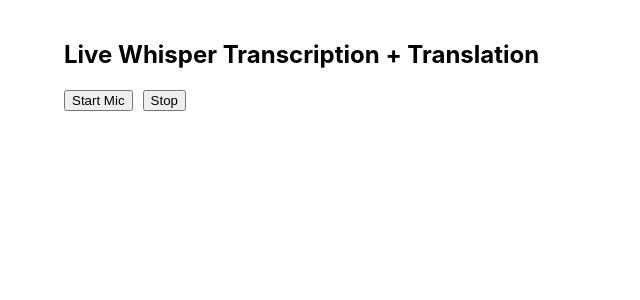
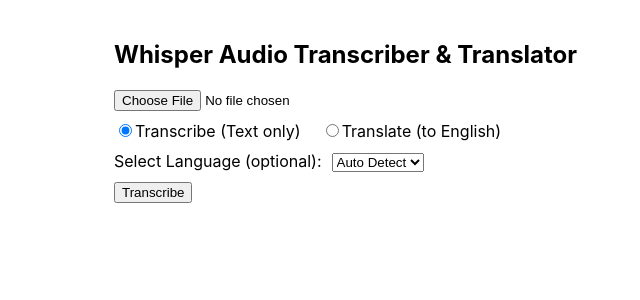
Before and after one commit to Aashisahu03/VoiceToText, a React (Create React App) app in the folder transcriber-frontend/: page / in a window 1280 px wide. Shown: the top 300 px of the page, without its empty margins (226-866 px from the left). Built offline with nearby package versions, Linux system fonts and the light colour scheme.

Commit message:
Transcription-working

```diff
--- a/transcriber-frontend/src/App.js
+++ b/transcriber-frontend/src/App.js
@@ -1,121 +1,143 @@
-'use client';
-import React, { useState, useRef } from "react";
+import React, { useState } from "react";
 
-export default function App() {
+function App() {
+  const [file, setFile] = useState(null);
+  const [mode, setMode] = useState("transcribe"); // transcribe or translate
+  const [language, setLanguage] = useState(""); // auto-detect by default
   const [transcript, setTranscript] = useState("");
   const [translation, setTranslation] = useState("");
-  const [partialTranscript, setPartialTranscript] = useState("");
-  const [partialTranslation, setPartialTranslation] = useState("");
+  const [loading, setLoading] = useState(false);
 
-  const wsRef = useRef(null);
-  const audioContextRef = useRef(null);
-  const streamRef = useRef(null);
-  const processorRef = useRef(null);
-
-  const startRealtime = async () => {
+  const handleFileChange = (e) => {
+    setFile(e.target.files[0]);
     setTranscript("");
     setTranslation("");
-    setPartialTranscript("");
-    setPartialTranslation("");
-
-    wsRef.current = new WebSocket("ws://127.0.0.1:8000/ws/translate");
-    wsRef.current.binaryType = "arraybuffer";
-
-    wsRef.current.onopen = () => console.log("WS open");
-
-    wsRef.current.onmessage = (event) => {
-      try {
-        const msg = JSON.parse(event.data);
-        if (msg.type === "partial") {
-          if (msg.transcript) setPartialTranscript(msg.transcript);
-          if (msg.translation) setPartialTranslation(msg.translation);
-        } else if (msg.type === "final") {
-          if (msg.transcript) setTranscript(prev => prev + msg.transcript + "\n");
-          if (msg.translation) setTranslation(prev => prev + msg.translation + "\n");
-          setPartialTranscript("");
-          setPartialTranslation("");
-        }
-      } catch (err) {
-        console.log("Non-JSON WS message:", event.data);
-      }
-    };
-
-    wsRef.current.onclose = () => console.log("WS closed");
-
-    // get mic & audio context
-    streamRef.current = await navigator.mediaDevices.getUserMedia({ audio: true });
-    audioContextRef.current = new AudioContext({ sampleRate: 48000 });
-
-    await audioContextRef.current.audioWorklet.addModule("/recorder-worklet.js");
-
-    const source = audioContextRef.current.createMediaStreamSource(streamRef.current);
-    const processor = new AudioWorkletNode(audioContextRef.current, "pcm-recorder", { processorOptions: { downsampleTo: 16000 } });
-    processorRef.current = processor;
-
-    processor.port.onmessage = (e) => {
-      const data = e.data;
-      if (data?.type === "data" && data.payload && wsRef.current?.readyState === WebSocket.OPEN) {
-        wsRef.current.send(data.payload);
-      }
-    };
-
-    const silentGain = audioContextRef.current.createGain();
-    silentGain.gain.value = 0;
-    source.connect(processor);
-    processor.connect(silentGain);
-    silentGain.connect(audioContextRef.current.destination);
   };
 
-  const stopRealtime = async () => {
-    if (wsRef.current) {
-      try {
-        if (wsRef.current.readyState === WebSocket.OPEN) wsRef.current.send("__end__");
-        wsRef.current.close();
-      } catch (err) { console.warn("WS close error:", err); }
-      wsRef.current = null;
+  const handleModeChange = (e) => {
+    setMode(e.target.value);
+    setTranscript("");
+    setTranslation("");
+  };
+
+  const handleSubmit = async (e) => {
+    e.preventDefault();
+    if (!file) return alert("Please upload an audio file");
+
+    setLoading(true);
+
+    const formData = new FormData();
+    formData.append("file", file);
+    if (language) {
+      formData.append("language", language); // optional
     }
 
-    if (processorRef.current) {
-      try { processorRef.current.disconnect(); } catch { }
-      processorRef.current = null;
+    try {
+      const endpoint =
+        mode === "transcribe"
+          ? "http://127.0.0.1:8000/transcribe"
+          : "http://127.0.0.1:8000/translate";
+
+      const response = await fetch(endpoint, {
+        method: "POST",
+        body: formData,
+      });
+      const data = await response.json();
+
+      if (mode === "transcribe") {
+        setTranscript(data.transcript || "");
+        setTranslation("");
+      } else {
+        setTranscript("");
+        setTranslation(data.translation || "");
+      }
+    } catch (error) {
+      alert("Error processing audio");
+      console.error(error);
     }
 
-    if (audioContextRef.current) {
-      try { if (audioContextRef.current.state === "running") await audioContextRef.current.close(); } catch { }
-      audioContextRef.current = null;
-    }
-
-    if (streamRef.current) {
-      streamRef.current.getTracks().forEach(t => t.stop());
-      streamRef.current = null;
-    }
-
-    setPartialTranscript("");
-    setPartialTranslation("");
+    setLoading(false);
   };
 
   return (
-    <div style={{ maxWidth: 700, margin: "auto", padding: 20 }}>
-      <h2>Live Whisper Transcription + Translation</h2>
+    <div style={{ maxWidth: 600, margin: "auto", padding: 20 }}>
+      <h2>Whisper Audio Transcriber & Translator</h2>
 
-      <div style={{ marginTop: 20 }}>
-        <button onClick={startRealtime}>Start Mic</button>
-        <button onClick={stopRealtime} style={{ marginLeft: 10 }}>Stop</button>
-      </div>
+      <form onSubmit={handleSubmit}>
+        <input type="file" accept="audio/*" onChange={handleFileChange} />
 
-      {(transcript || partialTranscript) && (
+        {/* Mode selection */}
+        <div style={{ marginTop: 10 }}>
+          <label>
+            <input
+              type="radio"
+              value="transcribe"
+              checked={mode === "transcribe"}
+              onChange={handleModeChange}
+            />
+            Transcribe (Text only)
+          </label>
+
+          <label style={{ marginLeft: 20 }}>
+            <input
+              type="radio"
+              value="translate"
+              checked={mode === "translate"}
+              onChange={handleModeChange}
+            />
+            Translate (to English)
+          </label>
+        </div>
+
+        {/* Language dropdown */}
+        <div style={{ marginTop: 10 }}>
+          <label>
+            Select Language (optional):
+            <select
+              value={language}
+              onChange={(e) => setLanguage(e.target.value)}
+              style={{ marginLeft: 10 }}
+            >
+              <option value="">Auto Detect</option>
+              <option value="hi">Hindi</option>
+              <option value="te">Telugu</option>
+              <option value="kn">Kannada</option>
+              <option value="ta">Tamil</option>
+              <option value="ml">Malayalam</option>
+              <option value="gu">Gujarati</option>
+              <option value="bn">Bengali</option>
+              <option value="pa">Punjabi</option>
+              <option value="ur">Urdu</option>
+            </select>
+          </label>
+        </div>
+
+        <button type="submit" disabled={loading} style={{ marginTop: 10 }}>
+          {loading
+            ? mode === "transcribe"
+              ? "Transcribing..."
+              : "Translating..."
+            : mode === "transcribe"
+              ? "Transcribe"
+              : "Translate"}
+        </button>
+      </form>
+
+      {transcript && (
         <div style={{ marginTop: 20 }}>
           <h3>Original Transcript:</h3>
-          <p>{transcript}{partialTranscript && ` (${partialTranscript})`}</p>
+          <p>{transcript}</p>
         </div>
       )}
 
-      {(translation || partialTranslation) && (
+      {translation && (
         <div style={{ marginTop: 20 }}>
-          <h3>English Translation:</h3>
-          <pre>{translation}{partialTranslation && ` (${partialTranslation})`}</pre>
+          <h3>Translation (English):</h3>
+          <p>{translation}</p>
         </div>
       )}
     </div>
   );
 }
+
+export default App;
```
Also changed, not shown: 1 other file (tests, documents, lock files or other folders).
